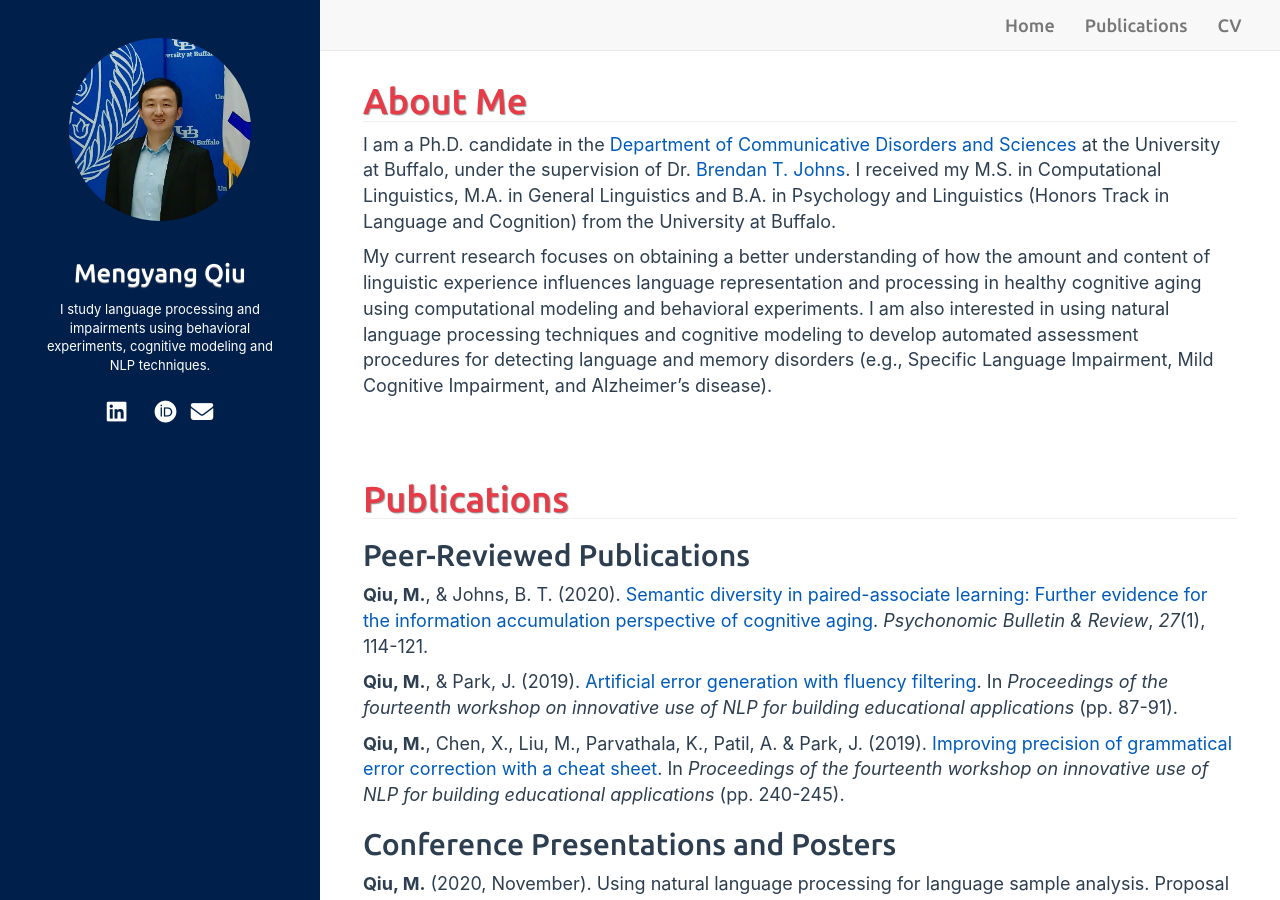
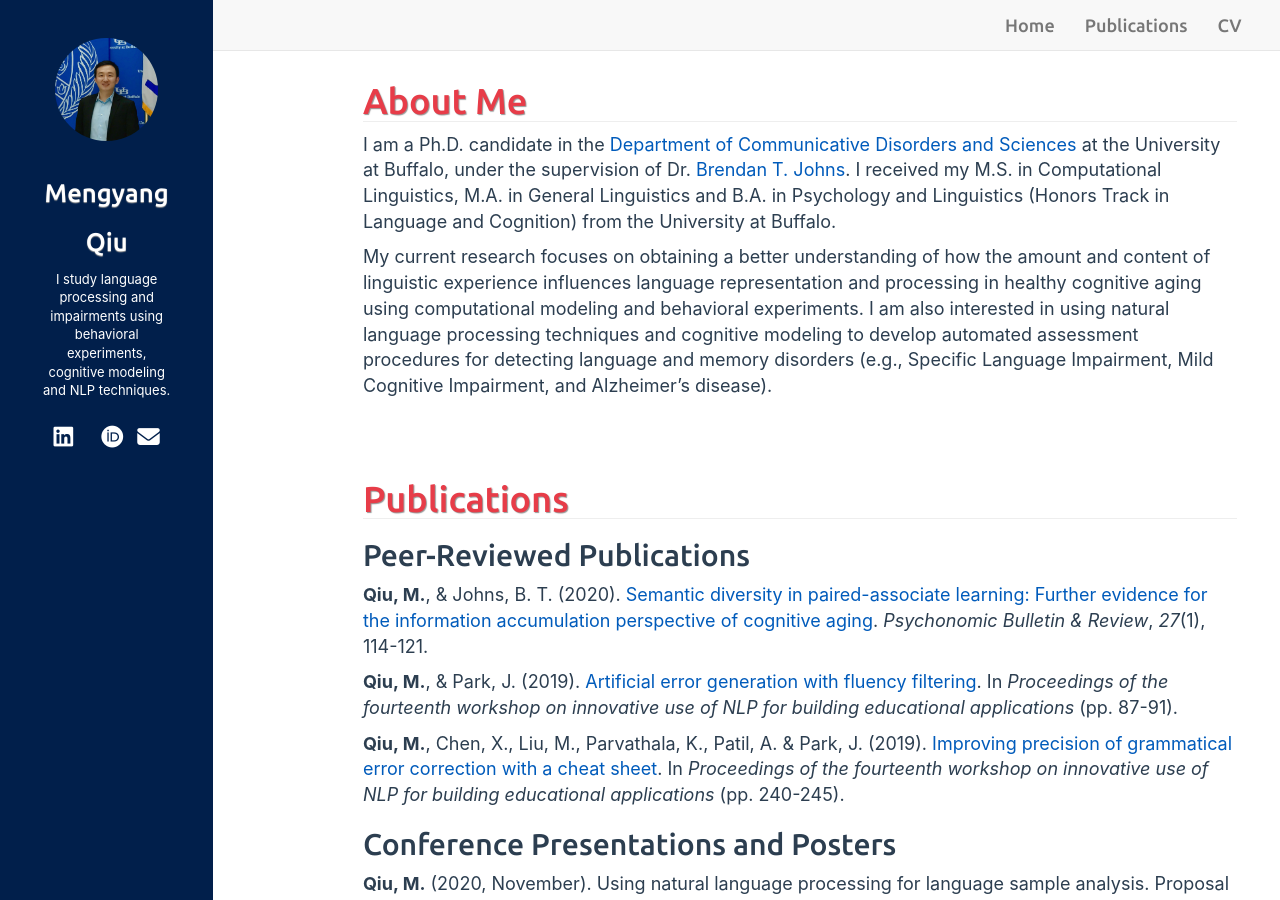
Before and after one commit to mengyangq/mengyangq.github.io, a Jekyll site: the page built from index.html, in a window 1280 px wide and 900 px high. Built offline with Jekyll 4.4.1, drawn with Linux system fonts in a browser that asks for light colours; nearby versions of some CDN libraries; a style sheet for code colours, icons or effects is not loaded.

Commit message:
Sun Oct 11 13:20:08 EDT 2020

```diff
--- a/_includes/default.html
+++ b/_includes/default.html
@@ -135,7 +135,7 @@
       </div>
     </nav>
 
-    <div class="col-sm-3 sidebar hidden-xs">{% include sidebar.html %}</div>
+    <div class="col-sm-2 sidebar hidden-xs">{% include sidebar.html %}</div>
 
     <div class="col-sm-9 col-sm-offset-3 hidden-xs">
       <nav class="navbar navbar-default navbar-fixed-top">
```
